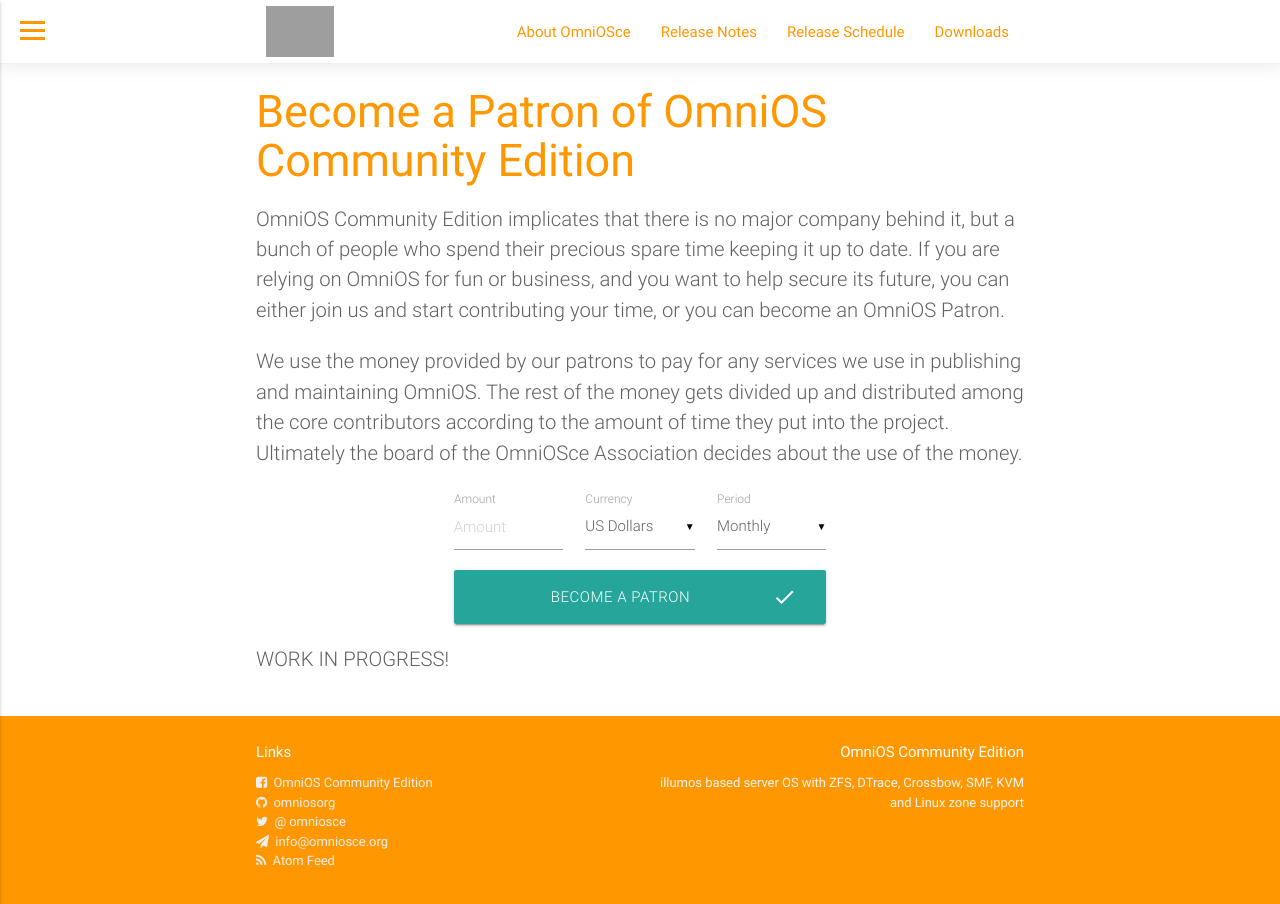
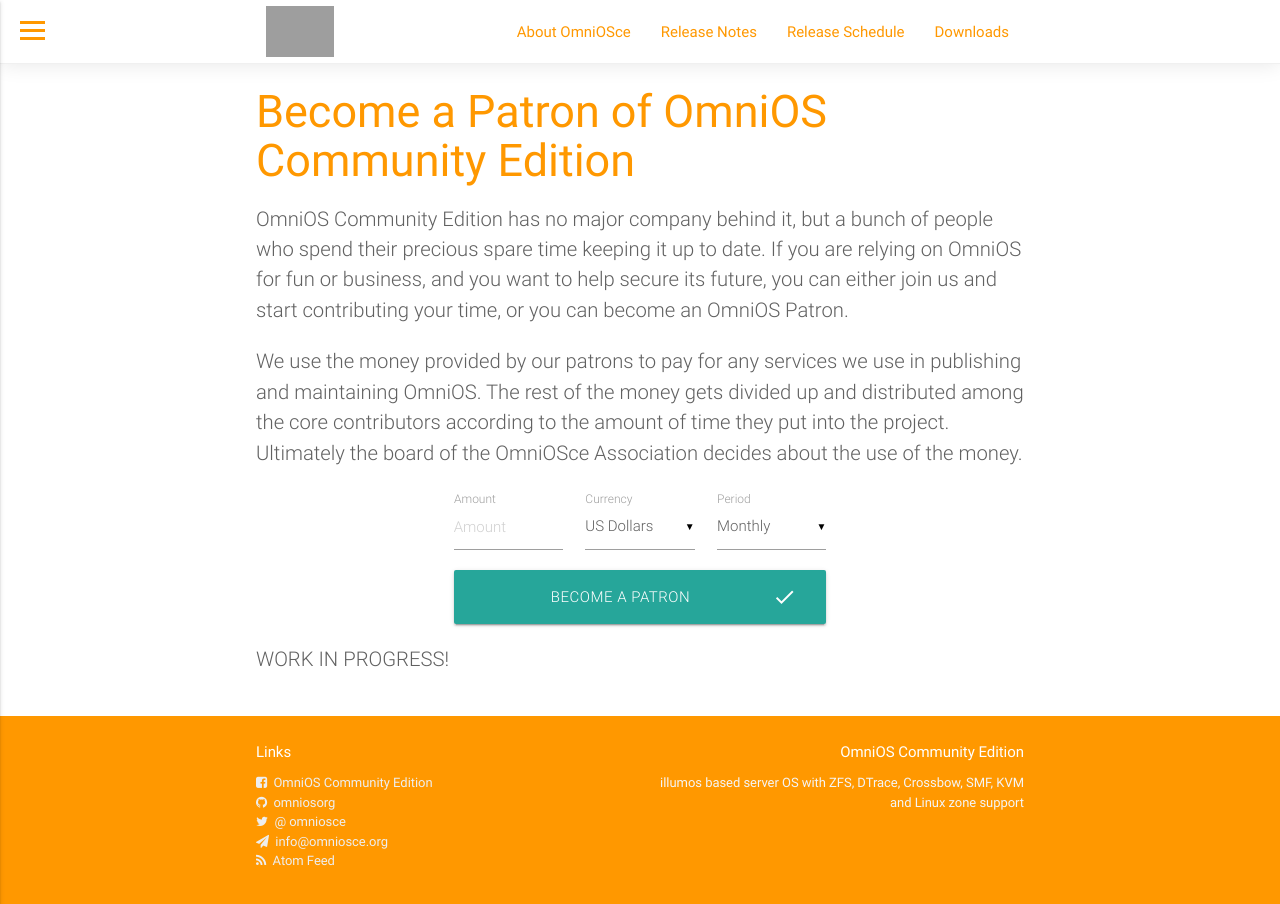
Before and after one commit to omniosorg/omniosorg.github.io, a Jekyll site: the page built from patron.md, in a window 1280 px wide. Built offline with Jekyll 4.4.1, drawn with Linux system fonts in a browser that asks for light colours; grey boxes are pictures that could not be loaded.

Commit message:
simplify

```diff
--- a/patron.md
+++ b/patron.md
@@ -6,11 +6,11 @@
 
 # Become a Patron of OmniOS Community Edition
 
-OmniOS Community Edition implicates that there is no major company behind
-it, but a bunch of people who spend their precious spare time keeping it up
-to date. If you are relying on OmniOS for fun or business, and you want to
-help secure its future, you can either join us and start contributing your
-time, or you can become an OmniOS Patron.
+OmniOS Community Edition has no major company behind it, but a bunch of
+people who spend their precious spare time keeping it up to date.  If you
+are relying on OmniOS for fun or business, and you want to help secure its
+future, you can either join us and start contributing your time, or you can
+become an OmniOS Patron.
 
 We use the money provided by our patrons to pay for any services we use in
 publishing and maintaining OmniOS. The rest of the money gets divided up
```
